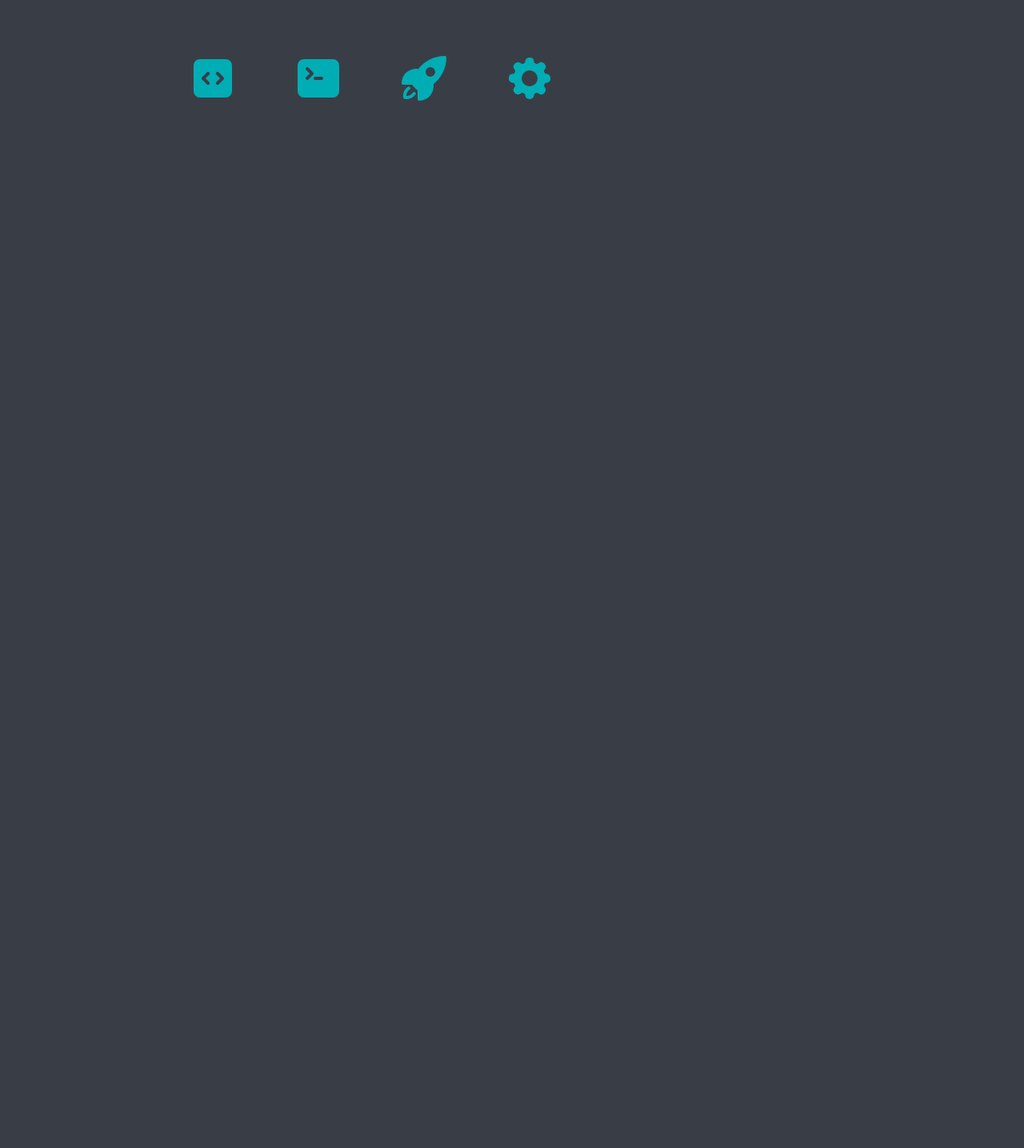
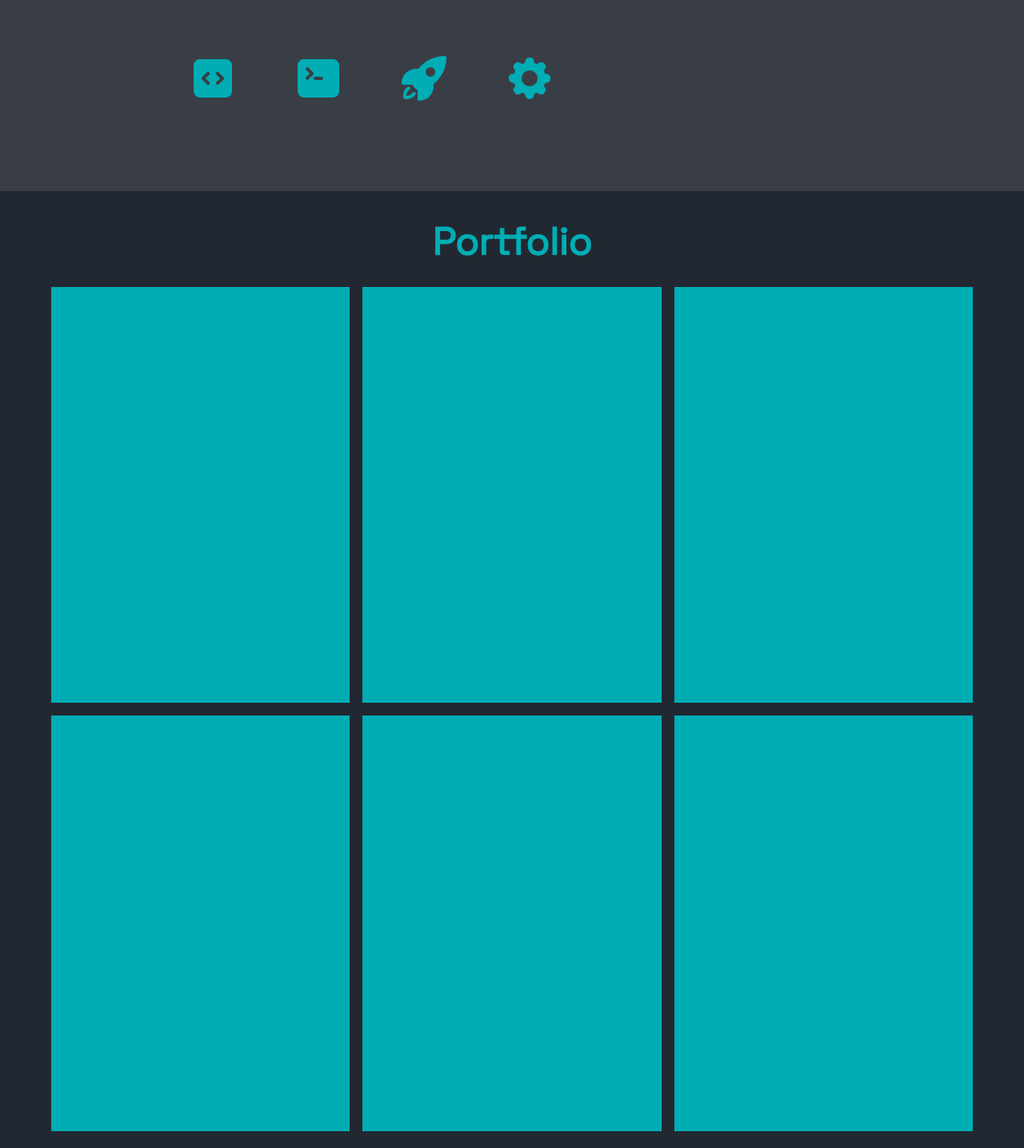
Before and after one commit to Felix7447/Felix-web-dev, a Next.js app: page /en in a window 1280 px wide. Shown: the part 1361-2797 px from the top of the page at 80% size. Before the commit the page ends 1600 px from the top, so only its background shows below. Built offline with nearby package versions, Linux system fonts and the light colour scheme.

Commit message:
feat(Portfolio section): :lipstick: Added portfolio section

```diff
--- a/package.json
+++ b/package.json
@@ -24,6 +24,7 @@
     "postcss": "8.4.26",
     "react": "18.2.0",
     "react-dom": "18.2.0",
+    "swiper": "^10.0.4",
     "tailwindcss": "3.3.3",
     "typed.js": "^2.0.16",
     "typescript": "5.1.6"
--- a/src/app/[lang]/page.tsx
+++ b/src/app/[lang]/page.tsx
@@ -3,8 +3,10 @@ import MobileHeader from "@/components/MobileHeader"
 
 import { getDictionary } from '../../get-dictionary'
 import { Locale } from '../../i18n-config'
+
 import Introducing from "@/components/Introducing"
 import About from "@/components/About"
+import Portfolio from "@/components/Portfolio"
 
 interface Props {
   params: { lang: Locale }
@@ -19,6 +21,7 @@ const Home: React.FC<Props> = async ({ params: { lang } }) => {
       <Header dictionary={dictionary.header.menu} />
       <Introducing dictionary={dictionary.introducing}/>
       <About dictionary={dictionary.about} />
+      <Portfolio dictionary={dictionary.portfolio} />
     </main>
   )
 }
--- /dev/null
+++ b/src/components/Portfolio.tsx
@@ -0,0 +1,48 @@
+"use client"
+import React from 'react'
+import { Portfolio } from '@/portfolioTypes'
+
+import { Swiper, SwiperSlide } from 'swiper/react';
+import 'swiper/css';
+import 'swiper/css/navigation';
+import 'swiper/css/pagination';
+
+const Portfolio = ({ dictionary }: { dictionary: Portfolio }) => {
+  return (
+    <section className='dark:bg-secondary bg-main py-10'>
+      <h1 className='dark:text-main text-text text-3xl md:text-5xl text-center font-bold'>
+        {dictionary.title}
+      </h1>
+      <Swiper spaceBetween={50} className='!px-16 md:!hidden'>
+        <SwiperSlide>
+          <figure className='h-80 my-6 dark:bg-main bg-text'>
+            Slide 1
+          </figure>
+        </SwiperSlide>
+        <SwiperSlide>
+          <figure className='h-80 my-6 dark:bg-main bg-text'>
+            Slide 2
+          </figure>
+        </SwiperSlide>
+        <SwiperSlide>
+          <figure className='h-80 my-6 dark:bg-main bg-text'>
+            Slide 3
+          </figure>
+        </SwiperSlide>
+      </Swiper>
+      <main className='hidden md:grid grid-cols-12 gap-4 px-16 my-8'>
+        <figure className='col-span-4 md:h-[45vh] lg:h-[65vh] dark:bg-main bg-text'></figure>
+        <figure className='col-span-4 md:h-[45vh] lg:h-[65vh] dark:bg-main bg-text'></figure>
+        <figure className='col-span-4 md:h-[45vh] lg:h-[65vh] dark:bg-main bg-text'></figure>
+        <figure className='col-span-4 md:h-[45vh] lg:h-[65vh] dark:bg-main bg-text'></figure>
+        <figure className='col-span-4 md:h-[45vh] lg:h-[65vh] dark:bg-main bg-text'></figure>
+        <figure className='col-span-4 md:h-[45vh] lg:h-[65vh] dark:bg-main bg-text'></figure>
+      </main>
+      <footer className='w-full flex justify-center my-8'>
+        <button className='p-4 dark:bg-main bg-text dark:text-text text-primary '>{dictionary.button}</button>
+      </footer>
+    </section>
+  )
+}
+
+export default Portfolio
--- a/src/dictionaries/en.json
+++ b/src/dictionaries/en.json
@@ -15,5 +15,9 @@
   "about": {
     "title": "About Me",
     "description": "Over the recent years I've developed different projects in order to improve my skills as a Frontend Developer, collab with teammates & more. Right now I'm offerring my skills on development to solve your needs"
+  },
+  "portfolio": {
+    "title": "Portfolio",
+    "button":"Show More"
   }
 }
--- a/src/dictionaries/es.json
+++ b/src/dictionaries/es.json
@@ -15,5 +15,9 @@
   "about": {
     "title": "Sobre Mí",
     "description": "Durante los últimos años he desarrollado diferentes proyectos para mejorar mis habilidades como Programador Frontend, colaborar con compañeros y mucho más. Ahora mi objetivo es ofrecer mis habilidades en desarrollo para satisfacer tus necesidades"
+  },
+  "portfolio": {
+    "title": "Portafolio",
+    "button":"Mostrar Más"
   }
 }
--- a/src/hooks/useThemeToggle.tsx
+++ b/src/hooks/useThemeToggle.tsx
@@ -1,6 +1,6 @@
 import React, { useEffect, useState } from 'react'
 
-const userTheme = localStorage.getItem("theme")
+const userTheme = localStorage?.getItem("theme")
 
 const themeCheck = () => {
   if (!userTheme) {
--- /dev/null
+++ b/src/portfolioTypes.d.ts
@@ -0,0 +1,4 @@
+export interface Portfolio {
+  "title": string
+  "button": string
+}
```
Also changed, not shown: 1 other file (tests, documents, lock files or other folders).
